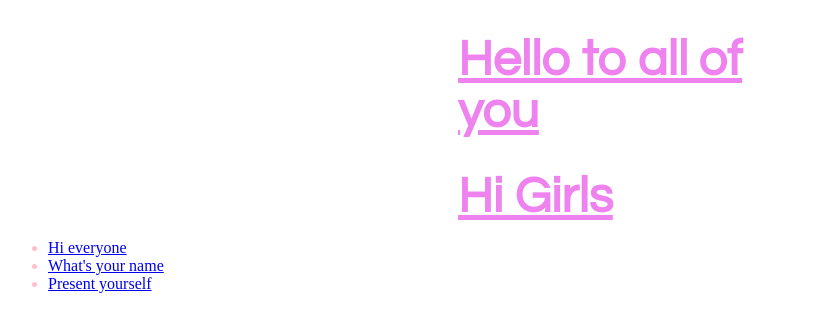
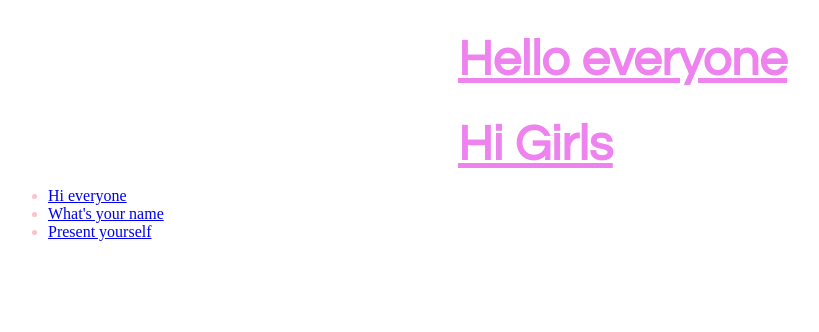
Before and after one commit to chiara999/WebProjectGirls, a plain HTML site: page Index.Html in a window 1280 px wide. Shown: the whole page, without its empty margins (0-819 px from the left). Drawn offline with Linux system fonts and the light colour scheme.

Commit message:
Changed_Title
I have just changed your title to make it shorter

```diff
--- a/Index.Html
+++ b/Index.Html
@@ -9,7 +9,7 @@
 
 <body>
   <header>
-    <h1>Hello to all of you</h1>
+    <h1>Hello everyone</h1>
   </body>
 </p1>
 
```
Also changed, not shown: 1 other file.
